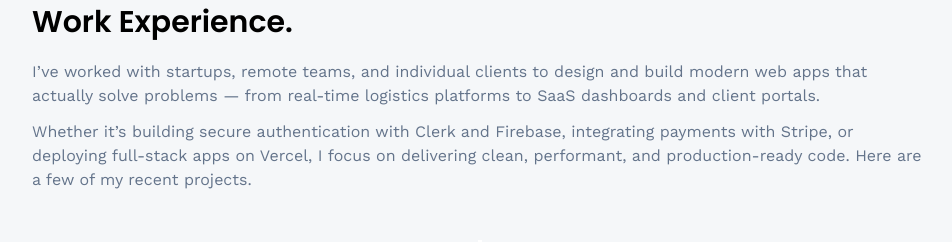
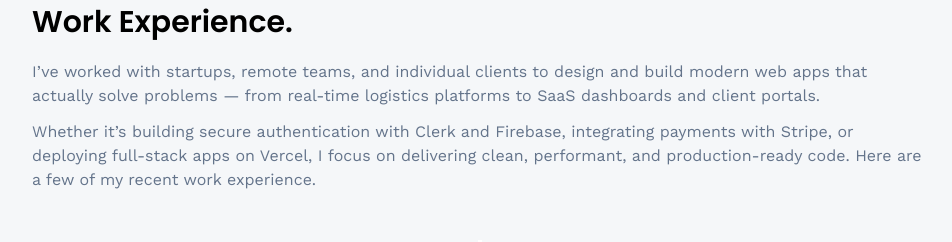
Before and after one commit to LaeeqtheDev/3d-Portfolio, a React (Vite) app: page /about in a window 1280 px wide. Shown: the part 980-1222 px from the top of the page, without its empty margins (160-1112 px from the left). Built offline with nearby package versions, Linux system fonts and the light colour scheme; no server answers; the HTML template or start-up script is replaced by a standard one.

Commit message:
Update About.jsx

```diff
--- a/src/pages/About.jsx
+++ b/src/pages/About.jsx
@@ -61,7 +61,7 @@ Currently, I’m pushing my limits in frontend architecture, system design, and
   I’ve worked with startups, remote teams, and individual clients to design and build modern web apps that actually solve problems — from real-time logistics platforms to SaaS dashboards and client portals.
 </p>
 <p>
-  Whether it’s building secure authentication with Clerk and Firebase, integrating payments with Stripe, or deploying full-stack apps on Vercel, I focus on delivering clean, performant, and production-ready code. Here are a few of my recent projects.
+  Whether it’s building secure authentication with Clerk and Firebase, integrating payments with Stripe, or deploying full-stack apps on Vercel, I focus on delivering clean, performant, and production-ready code. Here are a few of my recent work experience.
 </p>
 
         </div>
```
